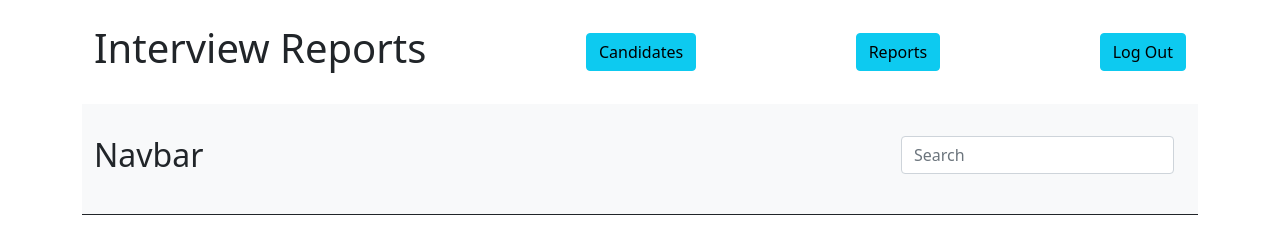
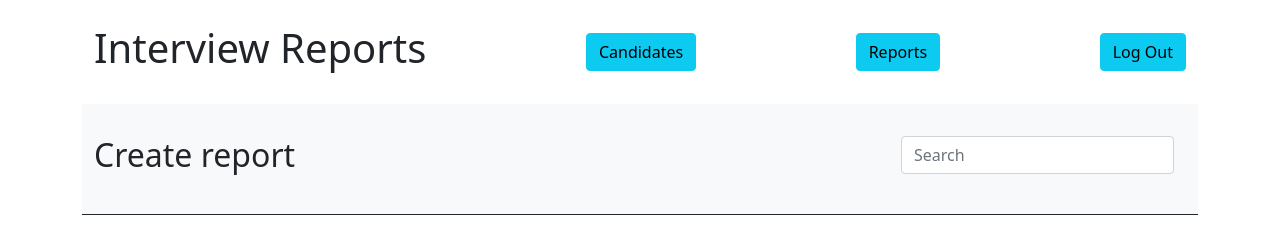
Before and after one commit to BorisPerkovic/bit-interviews-reports, a React (Create React App) app: page /reports/create-report in a window 1280 px wide. Shown: the top 226 px of the page. Built offline with nearby package versions, Linux system fonts and the light colour scheme; no server answers.

Commit message:
HOTFIX-1 : added logic for adding title of the SearchBar component

```diff
--- a/src/Components/Pages/CandidateReports/CreateReport/CreateReport.jsx
+++ b/src/Components/Pages/CandidateReports/CreateReport/CreateReport.jsx
@@ -7,7 +7,6 @@ import FillReportDetails from "./components/FillReportDetails/FillReportDetails"
 
 export const CreateReport = () => {
   const [searchValue, setSearchValue] = useState("");
-  const [ reset, setReset ] = useState(false);
   const [switchValue, setSwitchValue] = useState(1);
   const [newReport, setNewReport] = useState({
     candidateId: null,
@@ -19,6 +18,7 @@ export const CreateReport = () => {
     status: null,
     note: null,
   });
+  const searchBarTitle = "Create report";
 
   const renderSwitch = () => {
     switch (switchValue) {
@@ -31,14 +31,23 @@ export const CreateReport = () => {
           />
         );
       case 2:
-        return <SelectCompany
-                  searchValue={searchValue}
-                  nextPage={nextPage}
-                  prevPage={prevPage}
-                  pickCompanyHandler={pickCompanyHandler}
-            />;
+        return (
+          <SelectCompany
+            searchValue={searchValue}
+            nextPage={nextPage}
+            prevPage={prevPage}
+            pickCompanyHandler={pickCompanyHandler}
+          />
+        );
       case 3:
-        return <FillReportDetails searchValue={searchValue}  prevPage={prevPage}  pickFillReportHandler={pickFillReportHandler} newReport={newReport} />;
+        return (
+          <FillReportDetails
+            searchValue={searchValue}
+            prevPage={prevPage}
+            pickFillReportHandler={pickFillReportHandler}
+            newReport={newReport}
+          />
+        );
       default:
         return "";
     }
@@ -57,36 +66,43 @@ export const CreateReport = () => {
     setNewReport({ ...newReport, companyId, companyName });
   };
 
-  const pickFillReportHandler= (interviewDate,phase,status,note)=>{
-    setNewReport({...newReport,interviewDate:new Date(interviewDate),phase,status,note})
-  }
+  const pickFillReportHandler = (interviewDate, phase, status, note) => {
+    setNewReport({
+      ...newReport,
+      interviewDate: new Date(interviewDate),
+      phase,
+      status,
+      note,
+    });
+  };
 
   const nextPage = () => {
     setSwitchValue(switchValue + 1);
-    resetInputHandler();
   };
 
   const prevPage = () => {
     setSwitchValue(switchValue - 1);
-    resetInputHandler();
   };
 
-  const resetInputHandler = () => {
-    setReset(true);
-    setSearchValue("");
-  };
-
-  useEffect(resetInputHandler, [switchValue]);
-
-
+  useEffect(() => {
+    getSearchValue("");
+  }, [switchValue]);
 
   return (
     <div className="container-fluid main-mb">
       <div className="container">
-        {switchValue!==3 &&<SearchBar getSearchValue={getSearchValue} reset={reset} />}
+        {switchValue !== 3 && (
+          <SearchBar
+            getSearchValue={getSearchValue}
+            searchBarTitle={searchBarTitle}
+          />
+        )}
         <div className="row">
           <div className="col-md-4 px-2 my-4 border-end border-dark">
-            <CreateReportSideBar switchValue={switchValue} candidate={newReport} />
+            <CreateReportSideBar
+              switchValue={switchValue}
+              candidate={newReport}
+            />
           </div>
           <div className="col-md-8 px-2 my-4">{renderSwitch()}</div>
         </div>
--- a/src/Components/Pages/CandidateReports/CreateReport/components/SelectCandidate/SelectCandidate.jsx
+++ b/src/Components/Pages/CandidateReports/CreateReport/components/SelectCandidate/SelectCandidate.jsx
@@ -33,6 +33,7 @@ const SelectCandidate = ({ pickUserHandler, nextPage, searchValue }) => {
   useEffect(() => {
     getCandidates();
   }, []);
+
   useEffect(searchCandidates, [candidateList, searchValue]);
 
   return (
--- a/src/Components/Pages/MainPage/MainPage.jsx
+++ b/src/Components/Pages/MainPage/MainPage.jsx
@@ -7,7 +7,6 @@ import SearchBar from "../../SearchBar/SearchBar";
 import { searchBarService } from "../../SearchBar/SearchBar.service";
 import { dataService } from "../../../services/data.service";
 import { candidateService } from "./services/candidate.service";
-
 /* MainPage component */
 const MainPage = () => {
   /* creating necessary states */
@@ -16,7 +15,7 @@ const MainPage = () => {
   const [logIn, setLogIn] = useState(false);
   const [searchedCandidates, setSearchedCandidates] = useState([]);
   const [searchValue, setSearchValue] = useState("");
-
+  const searchBarTitle = "Candidates";
   /* function for checking if user is Logged In, if user is not Logged In redirect user to LogIn page */
   const isLogedIn = () => {
     const token = authService.getToken();
@@ -66,7 +65,10 @@ const MainPage = () => {
     <Fragment>
       {logIn && (
         <div className="container main-mb">
-          <SearchBar getSearchValue={getSearchValue} />
+          <SearchBar
+            getSearchValue={getSearchValue}
+            searchBarTitle={searchBarTitle}
+          />
           <main className="container py-5">
             {isLoading && <Spinner />}
             <div className=" row row-cols-1 row-cols-sm-2 row-cols-md-3 row-cols-lg-4 g-5">
--- a/src/Components/Pages/Reports/Reports.jsx
+++ b/src/Components/Pages/Reports/Reports.jsx
@@ -15,7 +15,7 @@ const Reports = () => {
   const [isLoading, setIsLoading] = useState(true);
   const [deletedReport, setDeletedReport] = useState(false);
   const [searchValue, setSearchValue] = useState("");
-
+  const searchBarTitle = "Reports";
   /* function for checking if user is Logged In, if user is not Logged In redirect user to LogIn page */
   const isLogedIn = () => {
     const token = authService.getToken();
@@ -58,7 +58,10 @@ const Reports = () => {
     <Fragment>
       {logIn && (
         <div className="container main-mb">
-          <SearchBar getSearchValue={getSearchValue} />
+          <SearchBar
+            getSearchValue={getSearchValue}
+            searchBarTitle={searchBarTitle}
+          />
           <main className="container py-5">
             {isLoading && <Spinner />}
             {searchedReports.map((report) => (
--- a/src/Components/SearchBar/SearchBar.jsx
+++ b/src/Components/SearchBar/SearchBar.jsx
@@ -1,9 +1,9 @@
 import React, { useEffect, useState } from "react";
 
 /* SearchBar component includes in MainPage component */
-const SearchBar = ({ getSearchValue, reset}) => {
-
+const SearchBar = ({ getSearchValue, searchBarTitle }) => {
   const [searchValue, setSearchValue] = useState("");
+  const [title, setTitle] = useState("");
 
   const inputHandler = (event) => {
     getSearchValue(event.target.value);
@@ -11,23 +11,16 @@ const SearchBar = ({ getSearchValue, reset}) => {
     console.log("event. target", event.target.value);
   };
 
-  const resetInputView = () => {
-    if(reset){
-      setSearchValue("");
-    }
-  }
-
-  useEffect(resetInputView, [reset]);
-
-
-  console.log("iy komponente", searchValue)
+  useEffect(() => {
+    setTitle(searchBarTitle);
+  }, [searchBarTitle]);
 
   return (
     <nav className="navbar navbar-light bg-light border-bottom border-dark">
       <div className="container  py-4">
         <div className="row w-100">
           <div className="col-md-9">
-            <h2>Navbar</h2>
+            <h2>{title}</h2>
           </div>
           <div className="col-md-3 px-0">
             <input
```
